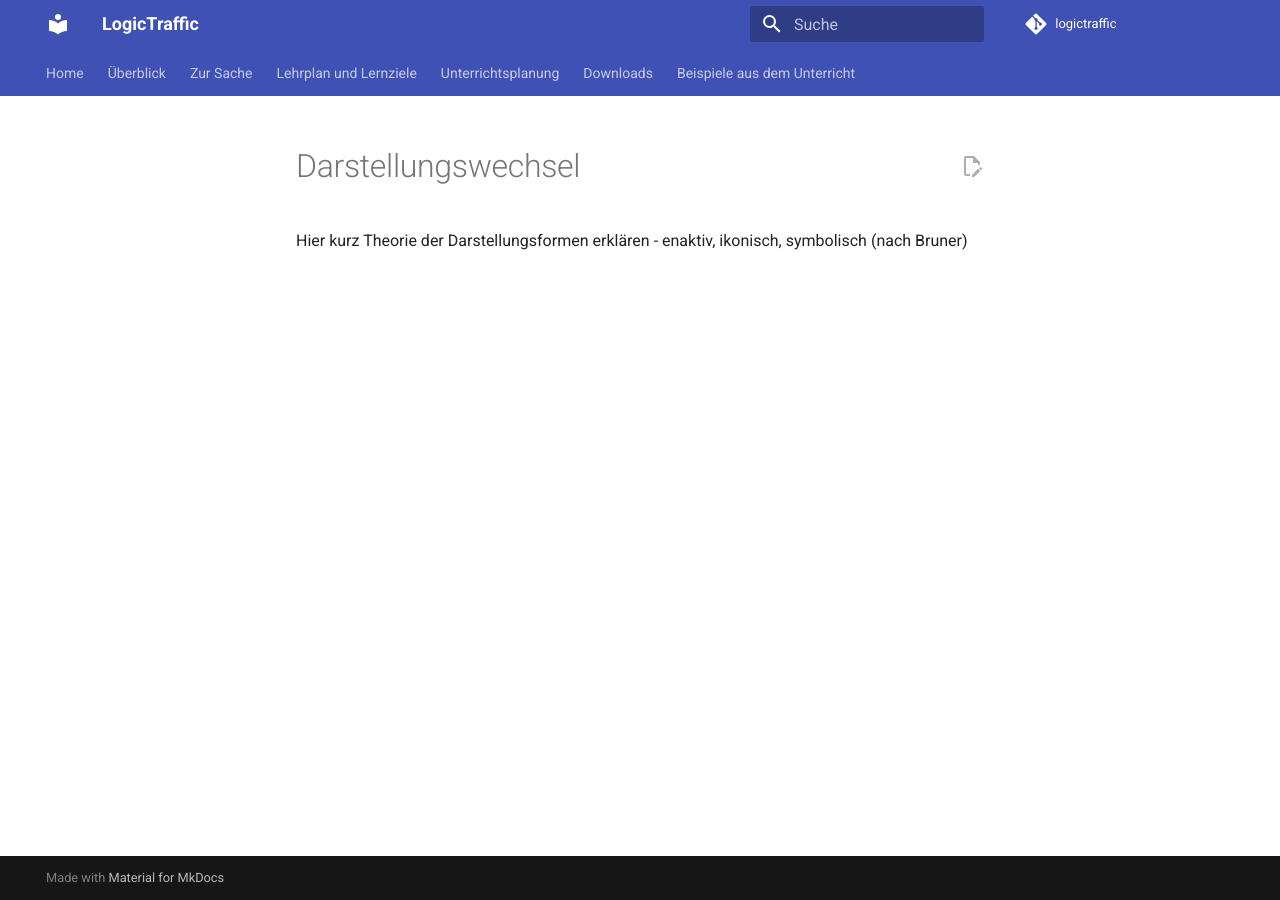
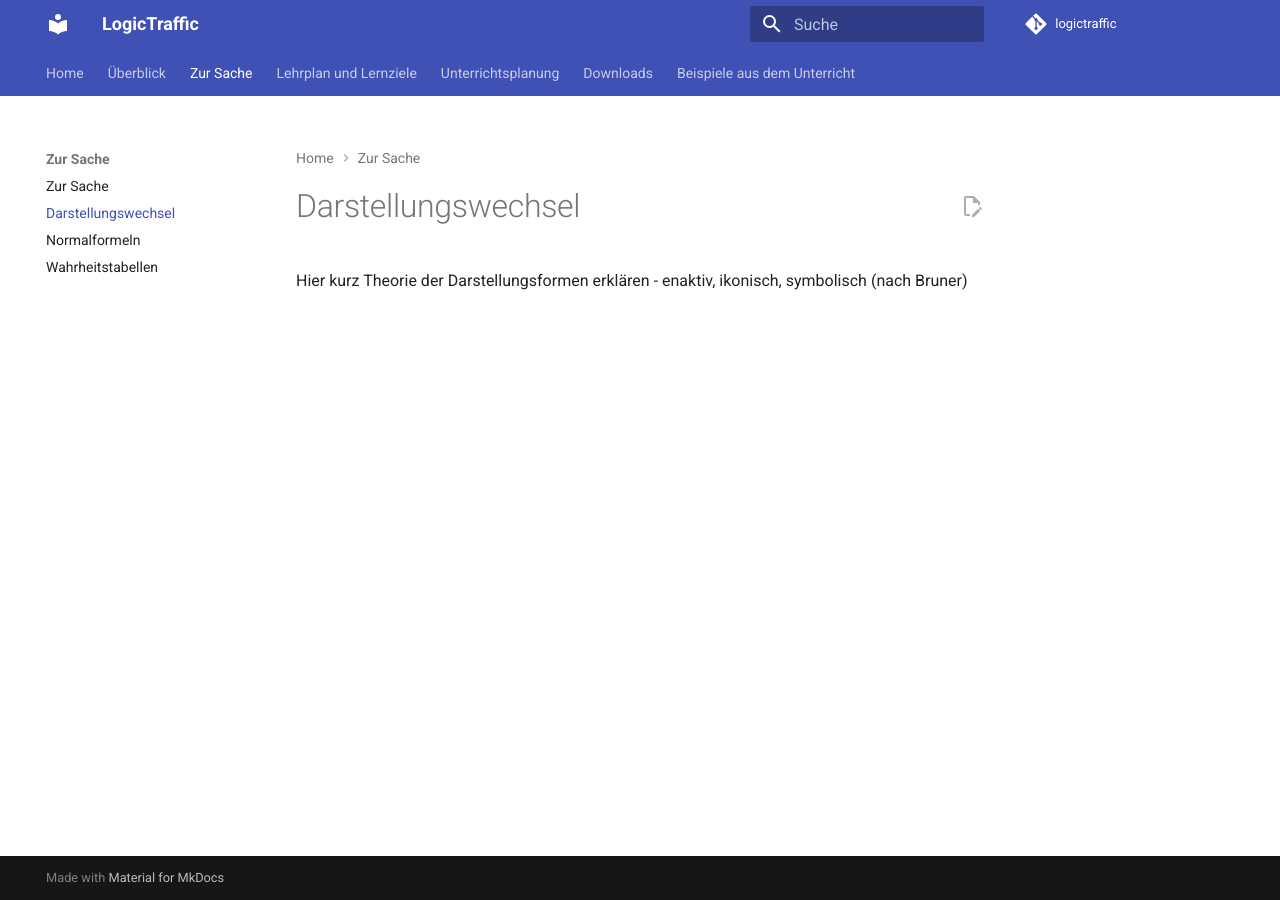
Before and after one commit to salomegolden/logictraffic, an MkDocs documentation site: the page built from docs/topic/darstellungswechsel.md, in a window 1280 px wide. Built offline with MkDocs 1.6.1 and Material for MkDocs 9.7.7, drawn with Linux system fonts in a browser that asks for light colours; comment, search, counter and statistics services are not loaded; some of the changed lines change nothing that is shown.

Commit message:
Update mkdocs.yml

```diff
--- a/mkdocs.yml
+++ b/mkdocs.yml
@@ -45,9 +45,9 @@ nav:
   - Überblick: overview.md
   - Zur Sache:
       - topic.md
-      - Darstellungswechsel: darstellungswechsel.md
-      - Normalformeln: normalformeln.md
-      - Wahrheitstabellen: wahrheitstabellen.md
+      - Darstellungswechsel: topic/darstellungswechsel.md
+      - Normalformeln: topic/normalformeln.md
+      - Wahrheitstabellen: topic/wahrheitstabellen.md
   - Lehrplan und Lernziele: goals.md
   - Unterrichtsplanung: lessons.md
   - Downloads: downloads.md
```
